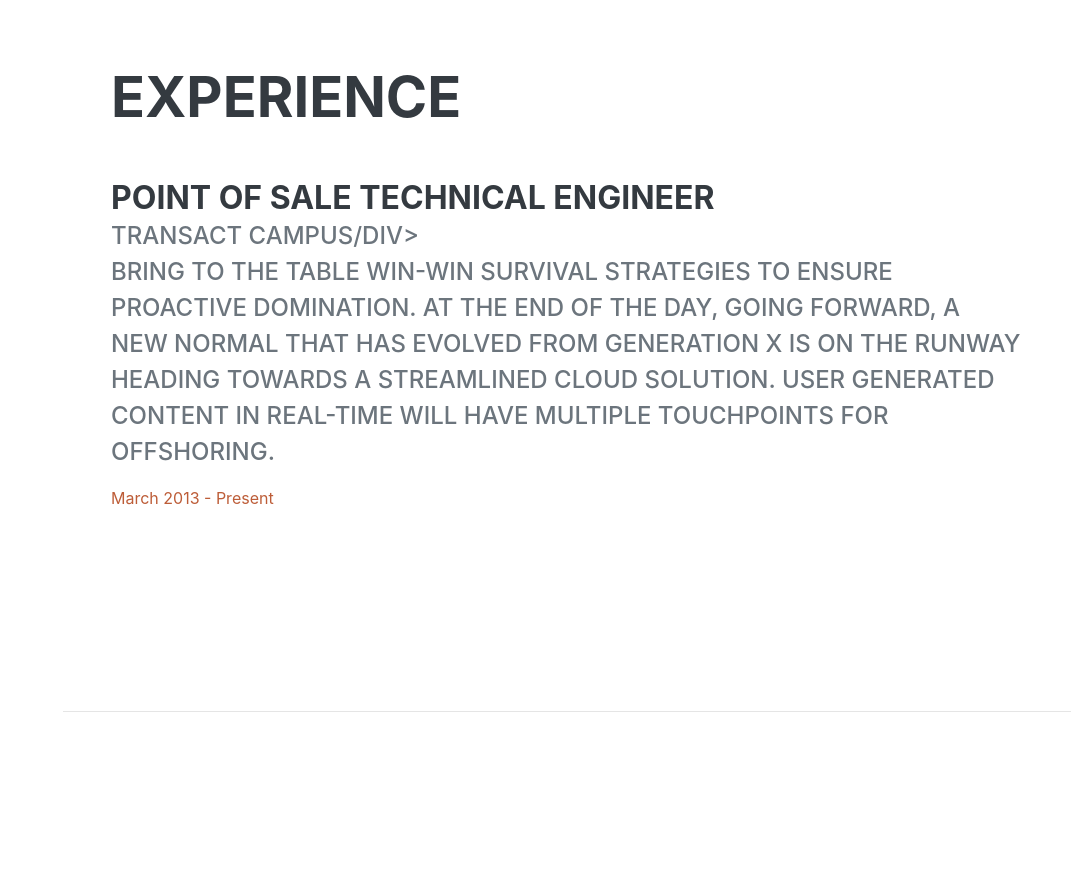
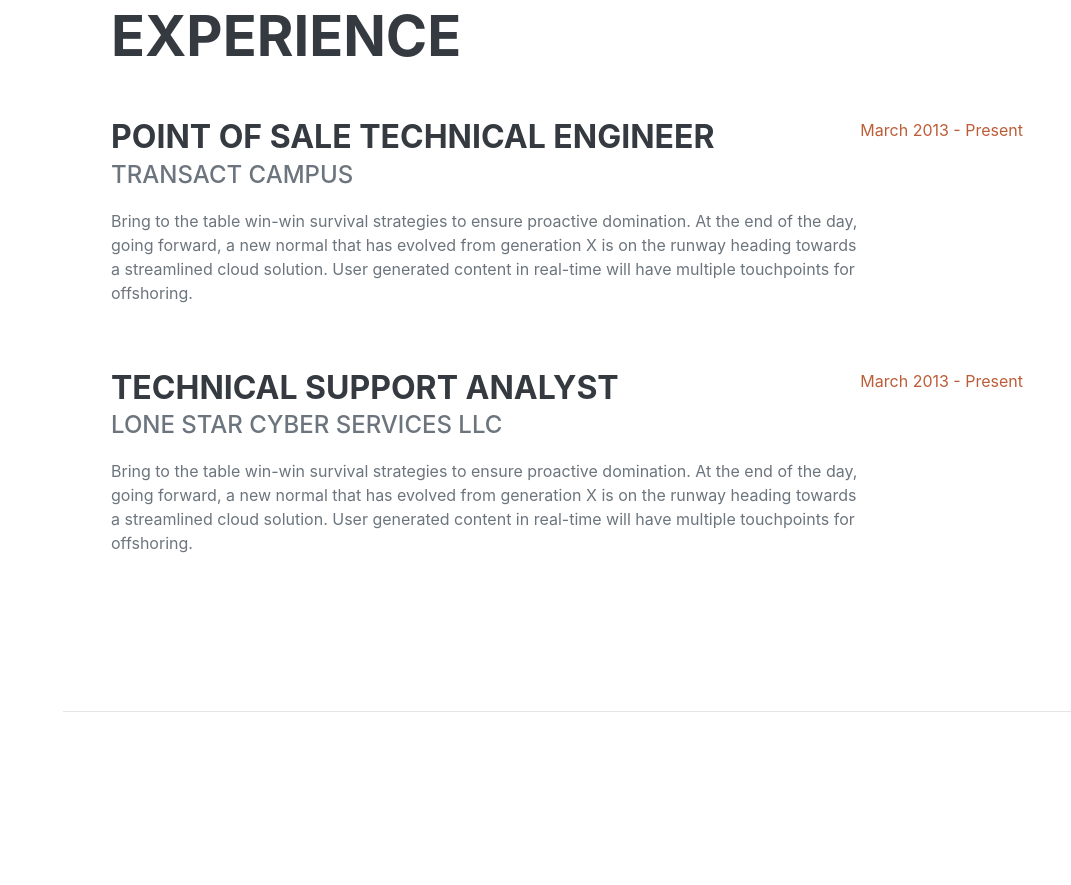
Before and after one commit to robertrodriguezjr70/aboutrobertrodriguez.com, a plain HTML site: page index.html in a window 1280 px wide. Shown: the part 890-1775 px from the top of the page, without its empty margins (209-1280 px from the left). Drawn offline with nearby package versions, Linux system fonts and the light colour scheme; files whose address does not match are found by name; a web font is replaced by a local one.

Commit message:
Update index.html

```diff
--- a/index.html
+++ b/index.html
@@ -62,11 +62,23 @@
                     <div class="d-flex flex-column flex-md-row justify-content-between mb-5">
                         <div class="flex-grow-1">
                             <h3 class="mb-0">Point of Sale Technical Engineer</h3>
-                            <div class="subheading mb-3">Transact Campus/div>
+                            <div class="subheading mb-3">Transact Campus</div>
                             <p>Bring to the table win-win survival strategies to ensure proactive domination. At the end of the day, going forward, a new normal that has evolved from generation X is on the runway heading towards a streamlined cloud solution. User generated content in real-time will have multiple touchpoints for offshoring.</p>
                         </div>
                         <div class="flex-shrink-0"><span class="text-primary">March 2013 - Present</span></div>
                     </div>
+
+                    <div class="d-flex flex-column flex-md-row justify-content-between mb-5">
+                        <div class="flex-grow-1">
+                            <h3 class="mb-0">Technical Support Analyst</h3>
+                            <div class="subheading mb-3">Lone Star Cyber Services LLC</div>
+                            <p>Bring to the table win-win survival strategies to ensure proactive domination. At the end of the day, going forward, a new normal that has evolved from generation X is on the runway heading towards a streamlined cloud solution. User generated content in real-time will have multiple touchpoints for offshoring.</p>
+                        </div>
+                        <div class="flex-shrink-0"><span class="text-primary">March 2013 - Present</span></div>
+                    </div>
+
+
+
                 </div>
             </section>
             <hr class="m-0" />
```
